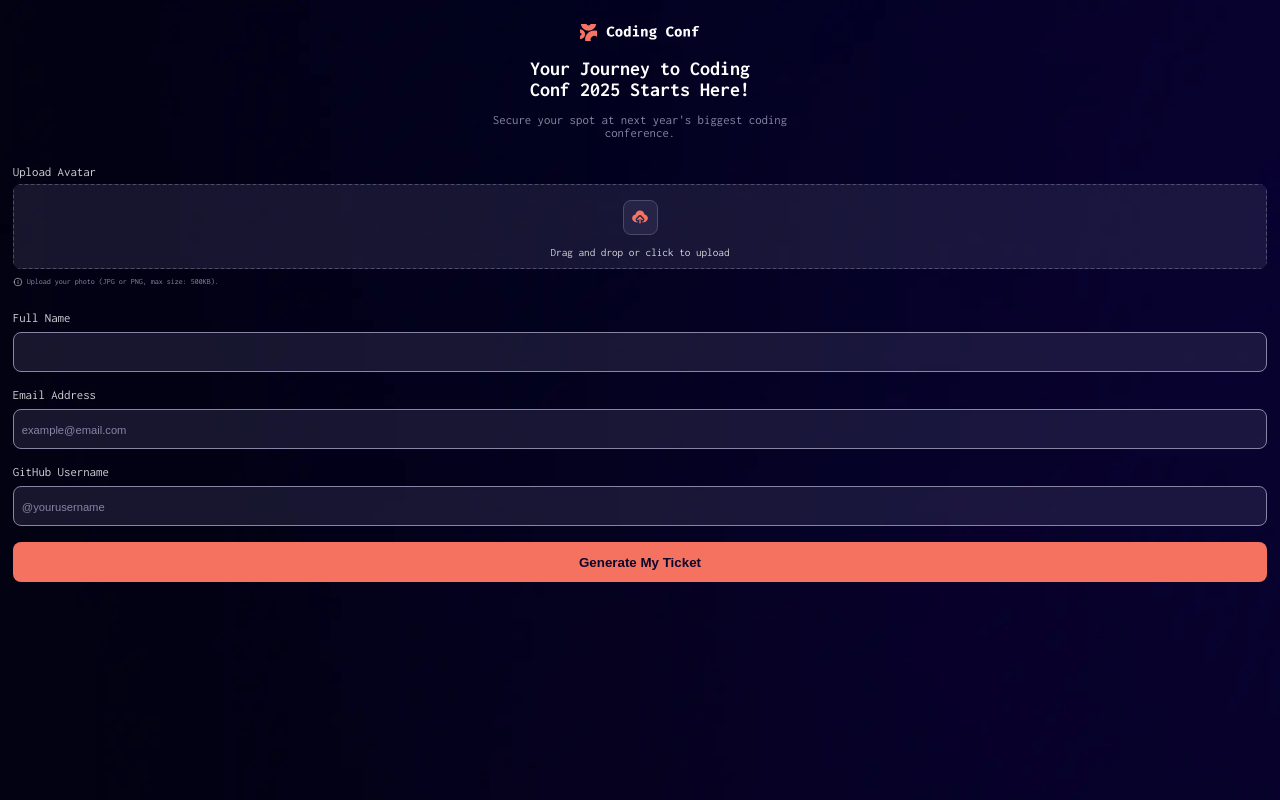
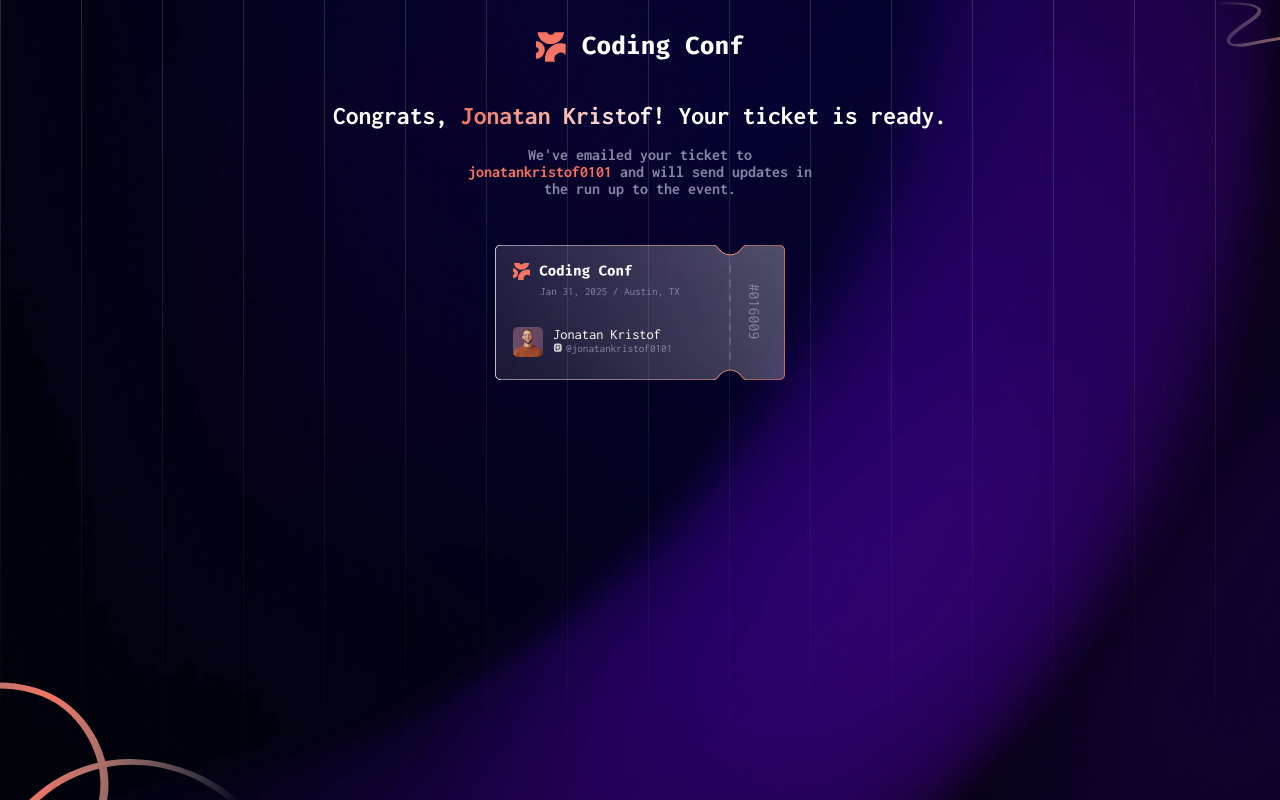
Before and after one commit to KonieK981/conference-ticket-generator-main, a React (Vite) app: page / in a window 1280 px wide. Built offline with nearby package versions, Linux system fonts and the light colour scheme.

Commit message:
feat: refactor App and BackgroundLayout components for improved structure and styling

```diff
--- a/src/App.jsx
+++ b/src/App.jsx
@@ -4,15 +4,16 @@ import FormView from "./components/FormView/FormView";
 import TicketView from "./components/TicketView/TicketView";
 
 function App() {
-  const [isSubmited, setIsSubmited] = useState(false);
+  const [isSubmited, setIsSubmited] = useState(true);
 
   return (
     <>
-      {/* <BackgroundLayout /> */}
-      <div className="main-title">
-        <img src="/assets/images/logo-full.svg" alt="Logo" />
-      </div>
-      {!isSubmited ? <FormView /> : <TicketView />}
+      <BackgroundLayout>
+        <div className="main-title">
+          <img src="/assets/images/logo-full.svg" alt="Logo" />
+        </div>
+        {!isSubmited ? <FormView /> : <TicketView />}
+      </BackgroundLayout>
 
       {/* <!-- Generated tickets ends --> */}
       {/* <div className="attribution">
--- a/src/components/BackgroundLayout/BackgroundLayout.jsx
+++ b/src/components/BackgroundLayout/BackgroundLayout.jsx
@@ -1,23 +1,32 @@
 import styles from "./styles.module.css";
 
-function BackgroundLayout() {
+function BackgroundLayout({ children }) {
   return (
-    <div className="background">
-      <div className={styles.topCenter}>
-        <img src="/assets/images/pattern-lines.svg" alt="Top Center" />
-      </div>
-      <div className={styles.topRight}>
-        <img
-          src="/assets/images/pattern-squiggly-line-top.svg"
-          alt="Top Right"
+    <div className={styles.container}>
+      <img
+        src="/assets/images/pattern-lines.svg"
+        alt="Lines decoration"
+        className={styles.topCenter}
+      />
+      <img
+        src="/assets/images/pattern-squiggly-line-top.svg"
+        alt="Lines decoration"
+        className={styles.topRight}
+      />
+
+      <picture>
+        <source
+          media="(min-width:768px)"
+          srcSet="/assets/images/pattern-squiggly-line-bottom-desktop.svg"
         />
-      </div>
-      <div className={styles.bottomLeft}>
         <img
           src="/assets/images/pattern-squiggly-line-bottom-mobile-tablet.svg"
-          alt="Bottom Left"
+          alt=""
+          className={styles.bottomLeft}
         />
-      </div>
+      </picture>
+
+      <div className={styles.content}>{children}</div>
     </div>
   );
 }
--- a/src/components/BackgroundLayout/styles.module.css
+++ b/src/components/BackgroundLayout/styles.module.css
@@ -1,36 +1,52 @@
-.background {
+.container {
   position: relative;
-  width: 100%;
+  min-height: 100vh;
+  overflow: hidden;
+  background-image: url("/assets/images/background-mobile.png");
+  background-position: bottom;
+  background-size: cover;
+  background-repeat: no-repeat;
   z-index: -1;
+
+  & > img,
+  picture > img {
+    position: absolute;
+    pointer-events: none;
+    user-select: none;
+  }
+}
+
+@media (min-width: 640px) {
+  .container {
+    background-image: url("/assets/images/background-tablet.png");
+  }
+}
+
+@media (min-width: 1024px) {
+  .container {
+    background-image: url("/assets/images/background-desktop.png");
+  }
 }
 
 .topCenter {
-  position: absolute;
   top: 0;
   left: 0;
-
-  img {
-    /* width: 930px; */
-    z-index: -1;
-  }
 }
 
 .topRight {
-  position: absolute;
-  top: 2rem;
+  top: 0;
   right: 0;
-
-  img {
-    width: 130px;
-  }
+  width: 100px;
 }
 
 .bottomLeft {
-  position: absolute;
   bottom: 0;
   left: 0;
+  width: 250px;
+}
 
-  img {
-    width: 300px;
-  }
+.content {
+  position: relative;
+  z-index: 1;
+  padding: 2rem;
 }
--- a/src/components/FormView/FormView.jsx
+++ b/src/components/FormView/FormView.jsx
@@ -8,7 +8,6 @@ function FormView() {
         Conf 2025 Starts Here!{" "}
       </h1>
       <h4 className="subtitle">
-        {" "}
         Secure your spot at next year's biggest coding conference.
       </h4>
       <form action="" className={styles.formTicket}>
--- a/src/index.css
+++ b/src/index.css
@@ -44,16 +44,8 @@ body {
 }
 
 body {
-  background-attachment: fixed;
-  background-color: var(--neutral-0);
-  background-position: bottom;
-  background-repeat: no-repeat;
-  background-size: cover;
-  background: url(/assets//images/background-mobile.png);
   color: var(--neutral-0);
   font-family: var(--font-family-base);
-  position: relative;
-  padding: 1.5rem 0.8rem;
 }
 
 @media only screen and (min-width: 768px) {
@@ -69,11 +61,8 @@ body {
 }
 
 .main-title {
-  margin: 0 auto;
-  width: 120px;
-  img {
-    width: 100%;
-  }
+  display: flex;
+  justify-content: center;
 }
 
 .title {
```
